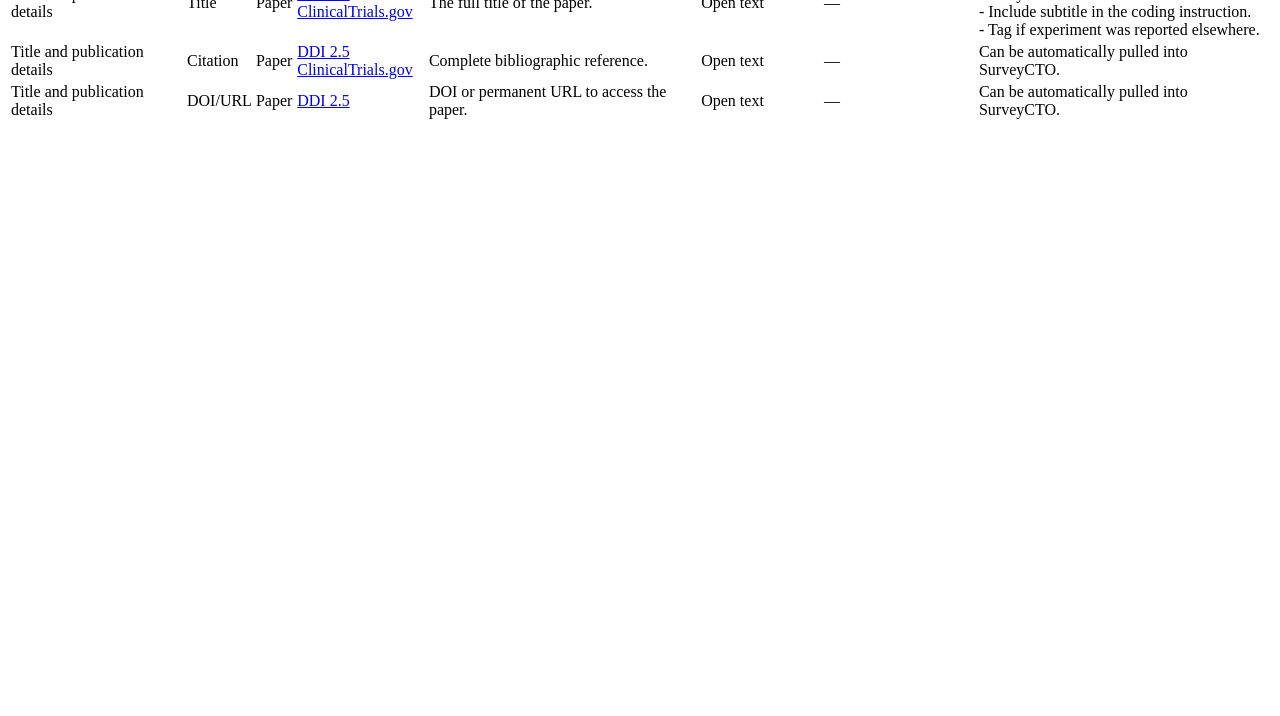
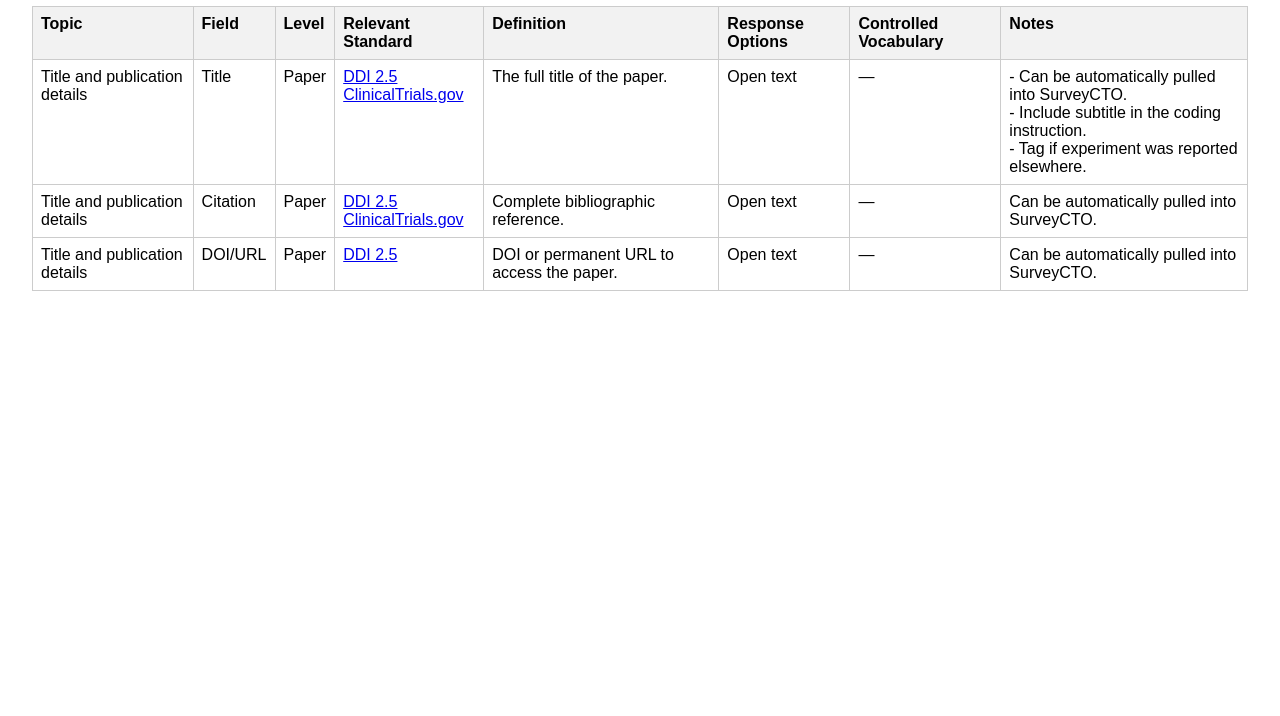
Before and after one commit to IDEAL-consortium/Schema, a plain HTML site: page index.html in a window 1280 px wide. Shown: the part 84-800 px from the top of the page. Drawn offline with Linux system fonts and the light colour scheme.

Commit message:
Update index.html

```diff
--- a/index.html
+++ b/index.html
@@ -1,3 +1,35 @@
+<!DOCTYPE html>
+<html lang="en">
+<head>
+  <meta charset="UTF-8" />
+  <meta name="viewport" content="width=device-width, initial-scale=1.0" />
+  <title>IDEAL Metadata Schema</title>
+  <style>
+    body {
+      font-family: sans-serif;
+      margin: 2rem;
+    }
+    table {
+      width: 100%;
+      border-collapse: collapse;
+      margin-top: 1rem;
+    }
+    th, td {
+      border: 1px solid #ccc;
+      padding: 0.5rem;
+      text-align: left;
+      vertical-align: top;
+    }
+    th {
+      background-color: #f2f2f2;
+    }
+  </style>
+</head>
+<body>
+
+<h1>IDEAL Metadata Schema</h1>
+
+<!-- Your Table Starts Here -->
 <table>
   <thead>
     <tr>
@@ -56,5 +88,7 @@
     </tr>
   </tbody>
 </table>
+<!-- Your Table Ends Here -->
 
-<!-- Repeat above table structure for all schema sections -->
+</body>
+</html>
```
